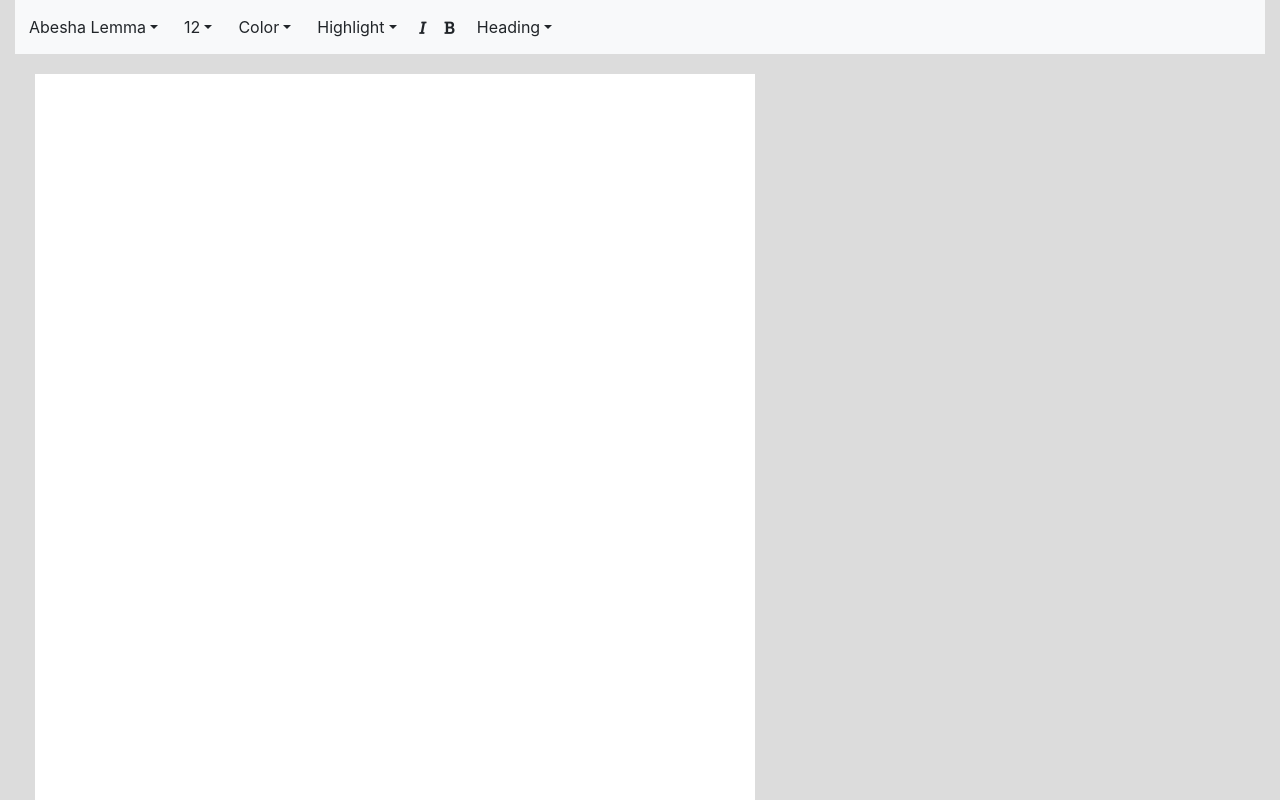
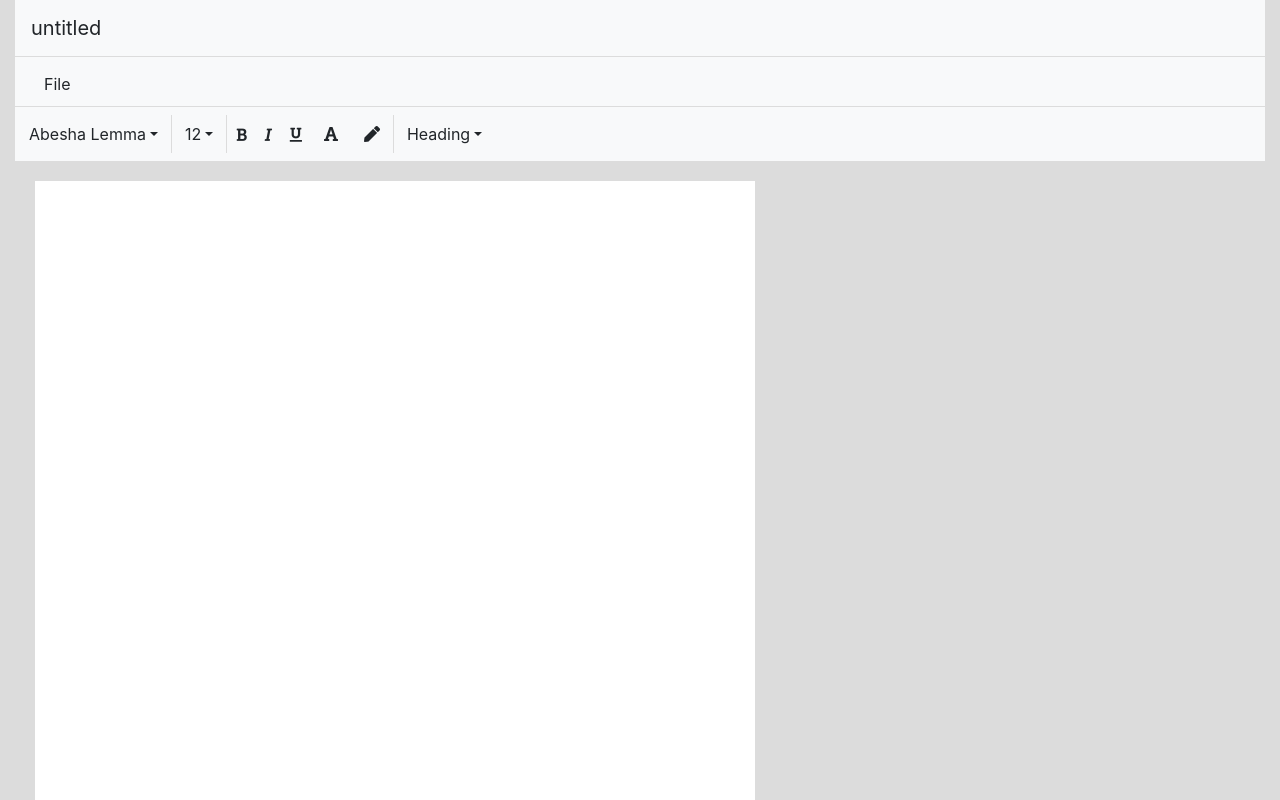
Before and after one commit to CodeHabesha/derassi, a React (Create React App) app: page / in a window 1280 px wide. Shown: the top 800 px of the page. Built offline with nearby package versions, Linux system fonts and the light colour scheme.

Commit message:
add few more menu items

```diff
--- a/package.json
+++ b/package.json
@@ -10,6 +10,7 @@
     "deep-freeze": "0.0.1",
     "prop-types": "^15.6.1",
     "react": "^16.3.1",
+    "react-color": "^2.17.0",
     "react-contenteditable": "^3.1.1",
     "react-dom": "^16.3.1",
     "react-redux": "^5.0.7",
--- a/src/GLOBAL.js
+++ b/src/GLOBAL.js
@@ -11,3 +11,10 @@ export const fontStyle =  {
     currentSize: 12
 
 }
+
+export const currentTitle = {
+    setCurrent: (title) => {
+        currentTitle.title = title
+    },
+    title: "untitled"
+}
--- a/src/components/App.js
+++ b/src/components/App.js
@@ -4,13 +4,23 @@ import Pages from './pages'
 import '../fontawsome/css/all.css'
 import 'bootstrap/dist/css/bootstrap.min.css';
 import '../App.css'
+import Title from './title'
+import TextMenu from './textMenu'
 
 
 const App = () => (
   <div  className="container-fluid">
+    <Title/>
+    {/* <Separator/> */}
+    <TextMenu style={{zIndex:200}}/>
+    {/* <Separator/> */}
     <Menu />
     <Pages/>
   </div>
 )
 
 export default App
+
+// const Separator = () => (
+//   <hr height="10px" border="none"></hr>
+// )
--- a/src/components/menu.js
+++ b/src/components/menu.js
@@ -3,9 +3,10 @@ import EditFont from './menuItems/editFont'
 import EditSize  from './menuItems/editSize'
 import EditButton from './menuItems/editButton'
 import EditForecolor from './menuItems/editForecolor'
-import EditBackcolor from './menuItems/editBackcolor'
+import EditColor from './menuItems/editColor'
 import EditFormatblock from './menuItems/editFormatblock'
 import { ButtonGroup } from 'reactstrap';
+import Underline from './menuItems/underline'
 
 
 /**
@@ -21,13 +22,17 @@ const Menu = () => {
             <div className="row">
 
                 <EditFont/>
+                <MenuBorder/>
                 <EditSize/>
-                <EditForecolor/>
-                <EditBackcolor/>
-                <ButtonGroup>
+                <MenuBorder/>
+                <ButtonGroup size="sm">
+                     <EditButton cmd="bold" icon="fa fa-bold" />
                      <EditButton cmd="italic" icon="fa fa-italic" />
-                     <EditButton cmd="bold" icon="fa fa-bold" />
+                     <Underline></Underline>
+                     <EditColor cmd="forecolor" icon="fa fa-font"/>
+                     <EditColor cmd="backcolor"icon="fa fa-pen"/>
                 </ButtonGroup>
+                <MenuBorder/>
                 <EditFormatblock/>
 
             </div>
@@ -36,5 +41,12 @@ const Menu = () => {
 
 }
 
+const MenuBorder = () => (
+    <div style={{ borderRightStyle: 'solid',
+    borderRightWidth: 'thin',
+    borderRightColor: 'gainsboro'
+    }} ></div>
+)
+
 
 export default Menu;
--- a/src/components/menuItems/editBackcolor.js
+++ /dev/null
@@ -1,46 +0,0 @@
-
-import React from "react";
-import executeCommand from './menuHelpers'
-import { ButtonDropdown, DropdownToggle, DropdownMenu, DropdownItem } from 'reactstrap';
-
-
-const EditBackcolor = class EditBackcolor extends React.Component {
-    constructor(props){
-        super(props)
-        this.toggle = this.toggle.bind(this);
-        this.state = {
-          dropdownOpen: false
-        };
-        this.handleChange = this.handleChange.bind(this)
-    }
-    toggle() {
-        this.setState({
-          dropdownOpen: !this.state.dropdownOpen
-        });
-      }
-    handleChange(e){
-        executeCommand( { cmd: "backcolor", arg: e.target.value } )
-    }
-
-  render(){
-
-    let colors =
-        ["Black", "White", "Red", "Yellow"]
-
-
-    let values =  colors.map( (color,i) => <DropdownItem onClick={this.handleChange} value={color}  key={i}> {color} </DropdownItem>)
-    return(
-        <ButtonDropdown  isOpen={this.state.dropdownOpen} toggle={this.toggle}>
-        <DropdownToggle  className="form-control" color="gainsboro" caret>
-          Highlight
-        </DropdownToggle>
-        <DropdownMenu>
-            {values}
-        </DropdownMenu>
-       </ButtonDropdown>
-
-    )
-  }
-}
-
-export  default EditBackcolor;
--- /dev/null
+++ b/src/components/menuItems/editColor.js
@@ -0,0 +1,66 @@
+
+import React from "react";
+import executeCommand from './menuHelpers'
+import { Button } from 'reactstrap';
+import { SketchPicker } from 'react-color';
+import reactCSS from 'reactcss'
+
+const EditColor = class EditColor extends React.Component {
+    constructor(props){
+        super(props)
+        this.handleClick = this.handleClick.bind(this)
+        this.handleClose = this.handleClose.bind(this)
+        this.handleChange = this.handleChange.bind(this)
+
+        this.state = {
+          displayColorPicker: false,
+          color: "white"
+        };
+    }
+    handleClick = () => {
+      this.setState({ displayColorPicker: true })
+    };
+    handleClose = () => {
+      console.log(this.state.color.hex, " closing ..")
+      executeCommand({cmd:this.props.cmd, arg: this.state.color.hex})
+      this.setState({ displayColorPicker: false })
+
+    };
+    handleChange = (color) => {
+      this.setState({ color: color })
+      console.log(color)
+
+    };
+
+
+    render() {
+
+      const popover = {
+        position: 'absolute',
+        zIndex: '2',
+      }
+      const cover = {
+        position: 'fixed',
+        top: '0px',
+        right: '0px',
+        bottom: '0px',
+        left: '0px',
+      }
+
+      return (
+        <div>
+          <Button  outline color="white" onClick={ this.handleClick }>
+            <i className={this.props.icon}></i>
+          </Button>
+          { this.state.displayColorPicker ? <div style={ popover } onDoubleClick={ this.handleClose }>
+            <div style={ cover } onDoubleClick={ this.handleClose }/>
+            <SketchPicker color={ this.state.color } onChange={ this.handleChange }  />
+          </div> : null }
+
+        </div>
+      )
+    }
+  }
+
+
+export  default EditColor;
--- a/src/components/menuItems/editForecolor.js
+++ b/src/components/menuItems/editForecolor.js
@@ -1,46 +1,46 @@
 
-import React from "react";
-import executeCommand from './menuHelpers'
-import { ButtonDropdown, DropdownToggle, DropdownMenu, DropdownItem } from 'reactstrap';
+// import React from "react";
+// import executeCommand from './menuHelpers'
+// import { ButtonDropdown, DropdownToggle, DropdownMenu, DropdownItem } from 'reactstrap';
 
 
-const EditForecolor = class EditForecolor extends React.Component {
-    constructor(props){
-        super(props)
-        this.toggle = this.toggle.bind(this);
-        this.state = {
-          dropdownOpen: false
-        };
-        this.handleChange = this.handleChange.bind(this)
-    }
-    toggle() {
-        this.setState({
-          dropdownOpen: !this.state.dropdownOpen
-        });
-      }
-    handleChange(e){
-        executeCommand( { cmd: "forecolor", arg: e.target.value } )
-    }
+// const EditColor = class EditColor extends React.Component {
+//     constructor(props){
+//         super(props)
+//         this.toggle = this.toggle.bind(this);
+//         this.state = {
+//           dropdownOpen: false
+//         };
+//         this.handleChange = this.handleChange.bind(this)
+//     }
+//     toggle() {
+//         this.setState({
+//           dropdownOpen: !this.state.dropdownOpen
+//         });
+//       }
+//     handleChange(e){
+//         // executeCommand( { cmd: this.props, arg: e.target.value } )
+//     }
 
-  render(){
+//   render(){
 
-    let colors =
-        ["Black", "White", "Red", "Yellow"]
+//     let colors =
+//         ["Black", "White", "Red", "Yellow"]
 
 
-    let values =  colors.map( (color,i) => <DropdownItem onClick={this.handleChange} value={color}  key={i}> {color} </DropdownItem>)
-    return(
-        <ButtonDropdown  isOpen={this.state.dropdownOpen} toggle={this.toggle}>
-        <DropdownToggle  className="form-control" color="gainsboro" caret>
-          Color
-        </DropdownToggle>
-        <DropdownMenu>
-            {values}
-        </DropdownMenu>
-       </ButtonDropdown>
+//     let values =  colors.map( (color,i) => <DropdownItem onClick={this.handleChange} value={color}  key={i}> {color} </DropdownItem>)
+//     return(
+//         <ButtonDropdown  isOpen={this.state.dropdownOpen} toggle={this.toggle}>
+//         <DropdownToggle  className="form-control" color="gainsboro" caret>
+//           Color
+//         </DropdownToggle>
+//         <DropdownMenu>
+//             {values}
+//         </DropdownMenu>
+//        </ButtonDropdown>
 
-    )
-  }
-}
+//     )
+//   }
+// }
 
-export  default EditForecolor;
+// export  default EditForecolor;
--- /dev/null
+++ b/src/components/menuItems/underline.js
@@ -0,0 +1,16 @@
+
+import React from 'react'
+import executeCommand from './menuHelpers'
+import {Button}  from 'reactstrap'
+ const  Underline = (props) =>
+(
+   <Button
+    outline
+    color="none"
+    size="sm"
+    onClick = {() => executeCommand({cmd: "underline"})}>
+    <i className="fa fa-underline"></i>
+    </Button>
+  );
+
+  export default Underline;
--- /dev/null
+++ b/src/components/textMenu.js
@@ -0,0 +1,45 @@
+import React from 'react'
+import { Nav, Navbar, ButtonDropdown, DropdownToggle, DropdownMenu, DropdownItem } from 'reactstrap'
+
+class TextMenu extends  React.Component {
+    constructor(props){
+        super(props)
+        this.state = {
+            dropdownOpen: false
+        }
+        this.toggle = this.toggle.bind(this)
+    }
+
+    toggle(){
+        this.setState({
+            dropdownOpen: !this.state.dropdownOpen
+          });
+    }
+
+    style={ borderBottomStyle: 'solid',
+    borderBottomWidth: 'thin',
+    borderBottomColor: 'gainsboro',
+    height: 50
+    }
+
+    render = () => (
+    <Navbar color="light" style={this.style}>
+        <Nav >
+        <ButtonDropdown isOpen={this.state.dropdownOpen} toggle={this.toggle}>
+        <DropdownToggle color="white" >
+           File
+        </DropdownToggle>
+        <DropdownMenu>
+          <DropdownItem header>Header</DropdownItem>
+          <DropdownItem disabled>Action</DropdownItem>
+          <DropdownItem>Another Action</DropdownItem>
+          <DropdownItem divider />
+          <DropdownItem>Another Action</DropdownItem>
+        </DropdownMenu>
+      </ButtonDropdown>
+         </Nav>
+     </Navbar>
+    )
+}
+
+export default TextMenu;
--- /dev/null
+++ b/src/components/title.js
@@ -0,0 +1,45 @@
+import React from 'react'
+import { Navbar, NavbarBrand } from 'reactstrap'
+import { currentTitle } from '../GLOBAL'
+
+class Title extends React.Component {
+
+    constructor(props){
+        super(props)
+        this.state = {
+            title: currentTitle.title
+        }
+        this.handleChange = this.handleChange.bind(this)
+        this.handleEnter = this.handleEnter.bind(this)
+    }
+
+    handleChange(e){
+        console.log(e.target.value)
+        this.setState({title: e.target.value})
+        currentTitle.setCurrent(this.state.title)
+        console.log(currentTitle.title)
+    }
+    handleEnter(e){
+        if(e.key === 'Enter' ) {
+            e.preventDefault()
+            currentTitle.setCurrent(this.state.title)
+            console.log(currentTitle.title)
+            return;
+          }
+    }
+
+    style={ borderBottomStyle: 'solid',
+    borderBottomWidth: 'thin',
+    borderBottomColor: 'gainsboro'
+    }
+
+    render =  () =>  (
+                      <Navbar color="light" style={this.style}>
+                      <NavbarBrand>
+                          <div contentEditable={true} onChange={this.handleChange} onKeyDown={this.handleEnter}>{this.state.title}</div>
+                      </NavbarBrand>
+                      </Navbar>
+                      )
+    }
+
+export default Title;
```
Also changed, not shown: src/components/menuItems/editSelected.js (deleted, +0 -43 lines), 1 other file (tests, documents, lock files or other folders).
